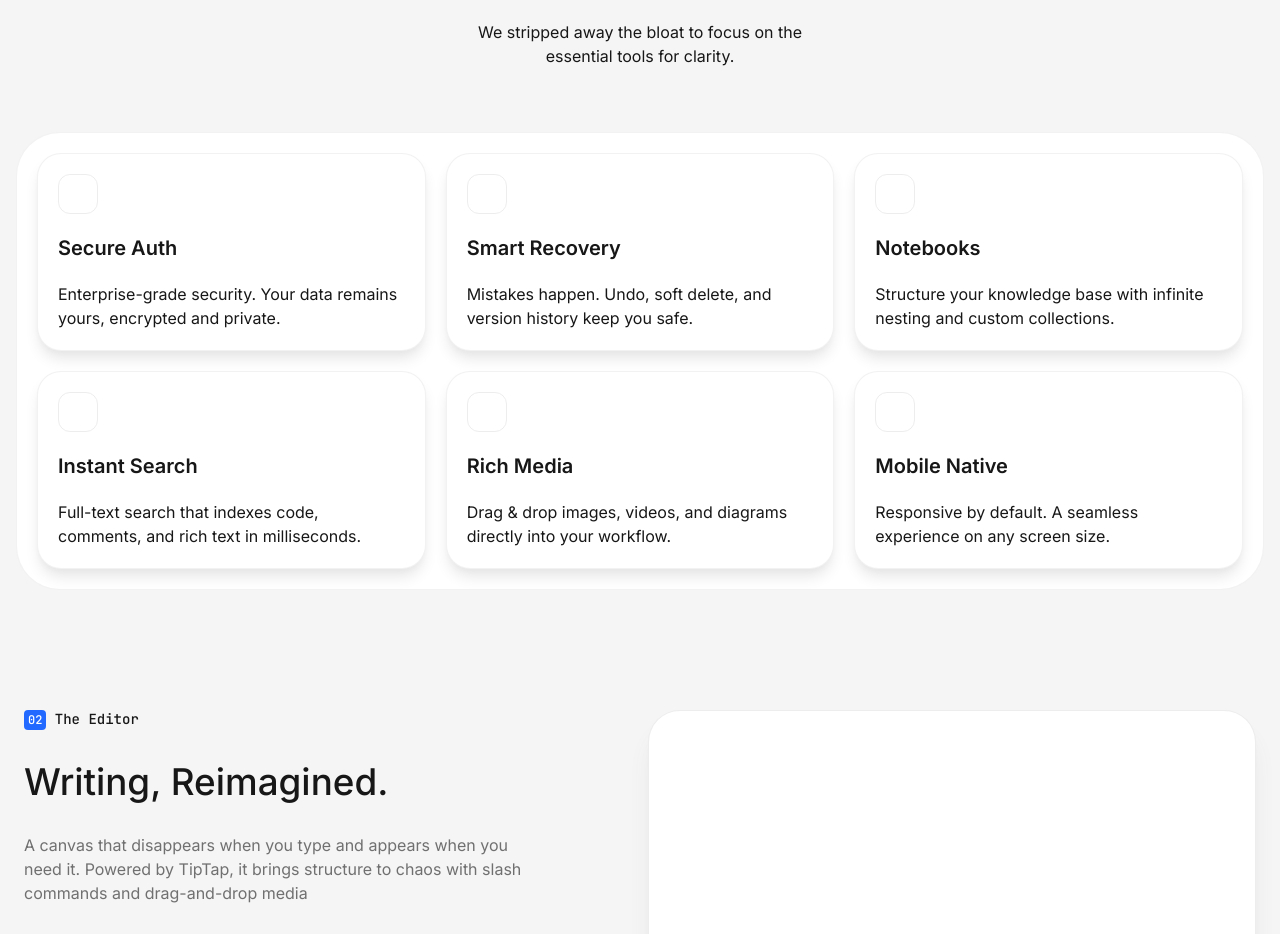
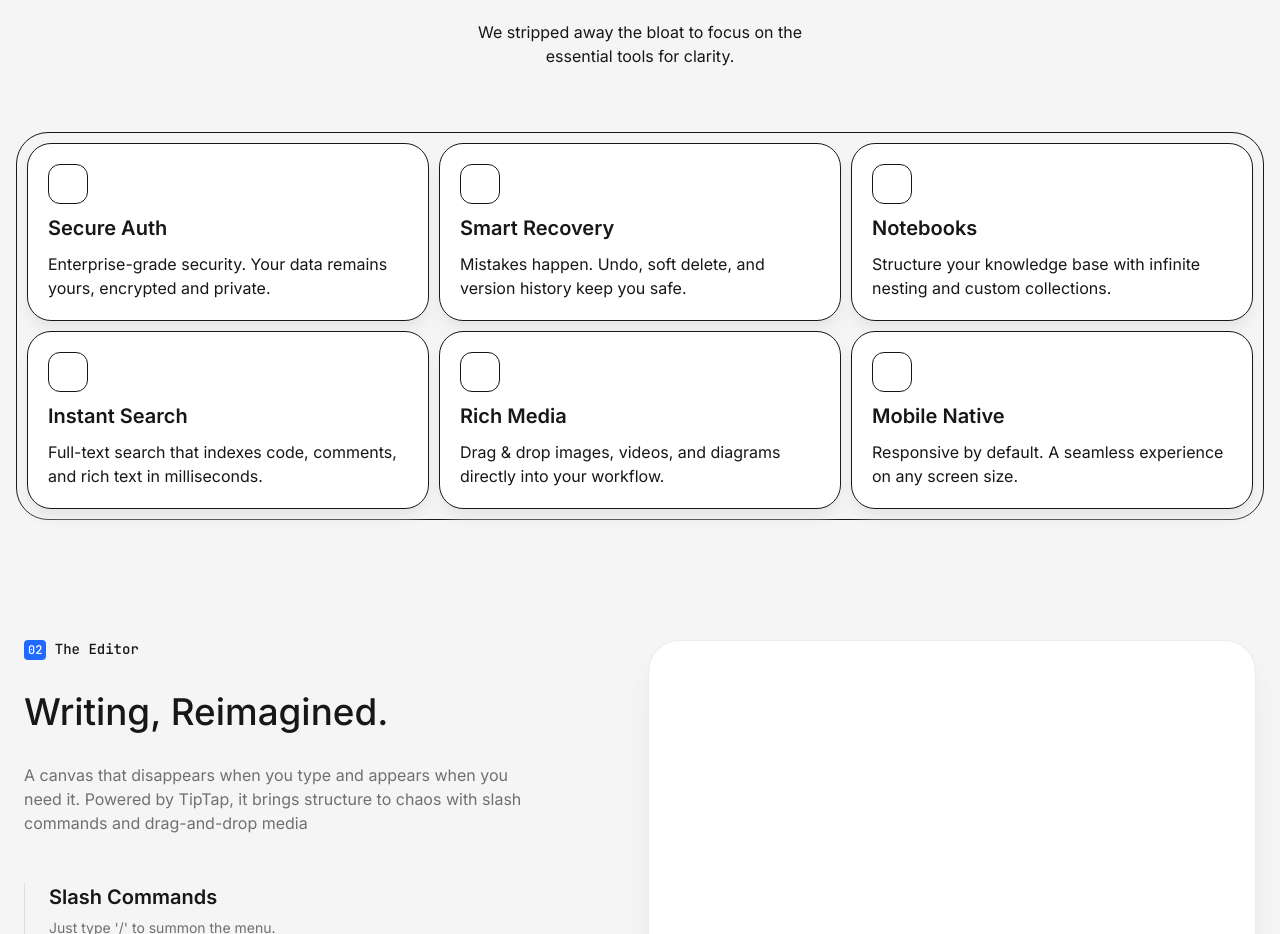
Before and after one commit to Prateek1789/Notes-App, a Next.js app in the folder v2-nextjs/: page / in a window 1280 px wide. Shown: the part 1343-2277 px from the top of the page. Built offline with nearby package versions, Linux system fonts and the light colour scheme.

Commit message:
Chore: Tweaked grid style and added colours for dark mode

```diff
--- a/v2-nextjs/src/components/sections/FeatureGrid.tsx
+++ b/v2-nextjs/src/components/sections/FeatureGrid.tsx
@@ -46,14 +46,14 @@ const FeatureGrid = () => {
                     We stripped away the bloat to focus on the essential tools for clarity.
                 </p>
             </div>
-            <div className="w-full h-full md:w-[80%] xl:w-full mt-8 p-5 bg-white rounded-5xl border border-neutral-200/50 grid grid-cols-1 lg:grid-cols-2 xl:grid-cols-3 grid-rows-[repeat(6),calc(100%/6)] lg:grid-rows-[repeat(3),calc(100%/3)] xl:grid-rows-[repeat(2),50%] gap-5">
+            <div className="w-full h-full md:w-[80%] xl:w-full mt-8 p-2.5 rounded-4xl border border-line grid grid-cols-1 lg:grid-cols-2 xl:grid-cols-3 grid-rows-[repeat(6),calc(100%/6)] lg:grid-rows-[repeat(3),calc(100%/3)] xl:grid-rows-[repeat(2),50%] gap-2.5">
                 {features.map(feature => {
                     return (
                         <div key={feature.id}
-                             className="w-full h-full p-5 grid grid-rows-subgrid row-span-3 bg-white rounded-3xl border border-neutral-200/50 shadow-lg shadow-neutral-200">
-                            <div className="h-10 w-10 rounded-xl border border-neutral-200/70"></div>
+                             className="w-full h-full p-5 grid grid-rows-subgrid row-span-3 bg-white dark:bg-neutral-900/70 rounded-3xl border border-line shadow-lg shadow-neutral-200 dark:shadow-transparent">
+                            <div className="h-10 w-10 rounded-xl border border-line"></div>
                             <h3 className="text-xl font-semibold">{feature.title}</h3>
-                            <p className="">{feature.summary}</p>
+                            <p className="dark:text-neutral-400">{feature.summary}</p>
                         </div>
                     )
                 })}
```
